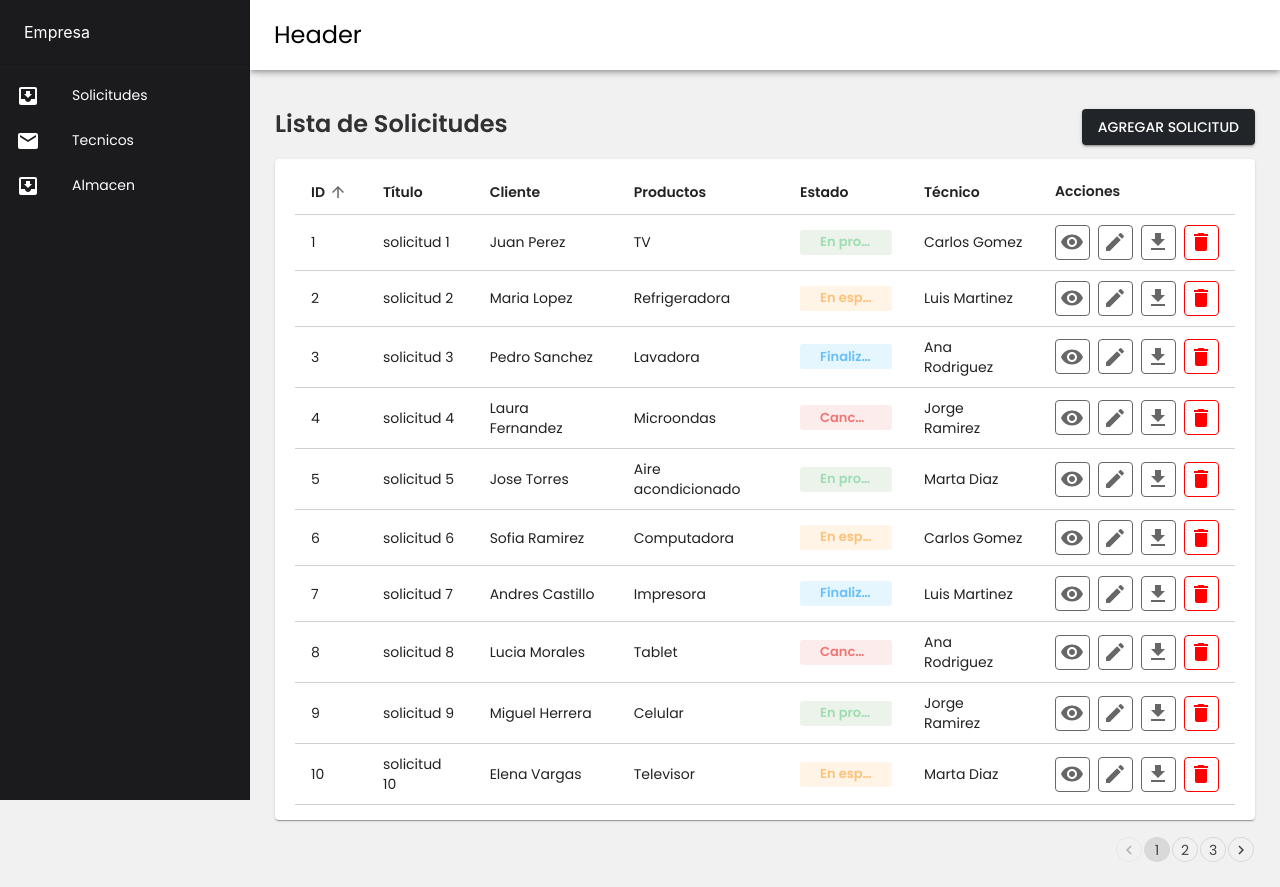
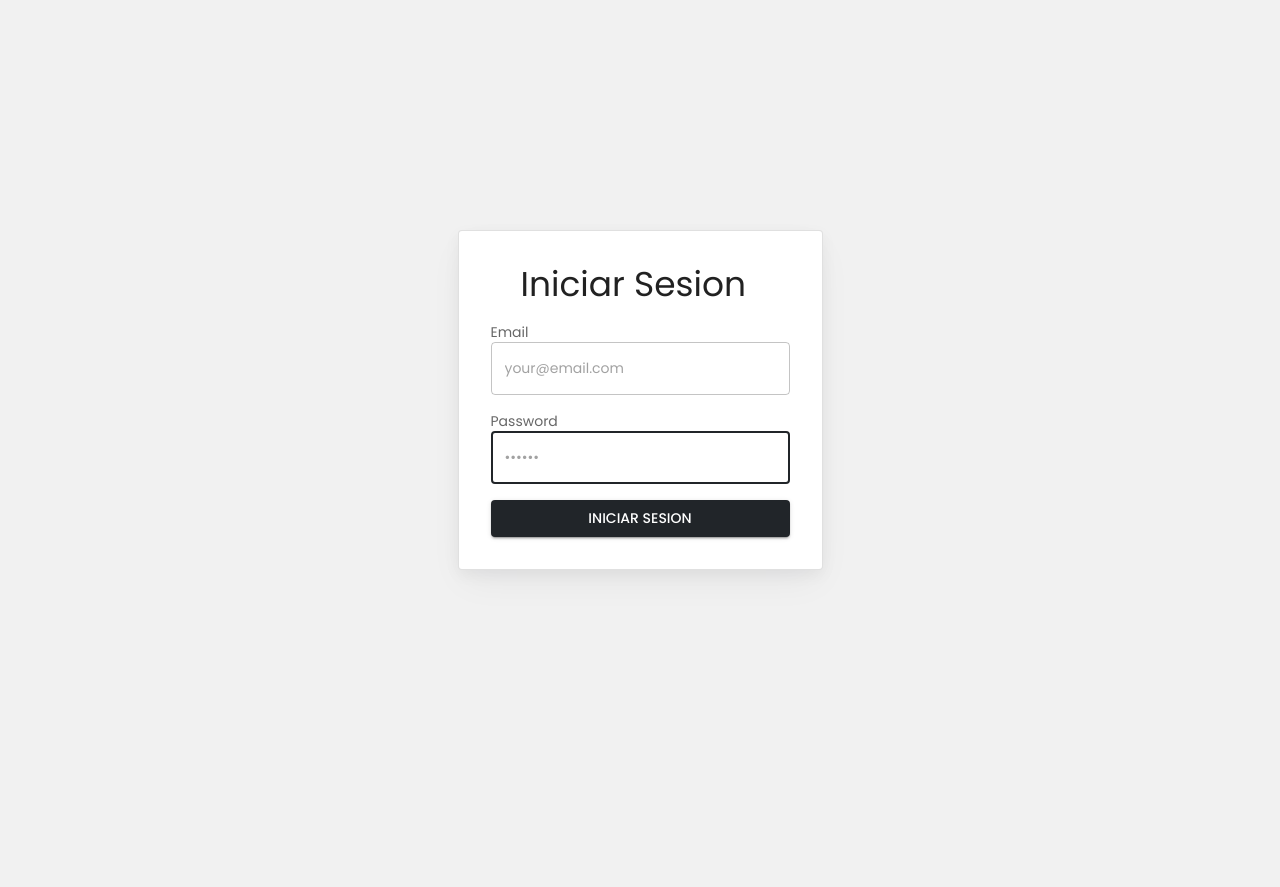
Before and after one commit to Fisi-projects/EPCO-IDEAS-front, a React (Vite) app: page /login in a window 1280 px wide. After the commit the page ends 800 px from the top, so only its background shows below. Built offline with nearby package versions, Linux system fonts and the light colour scheme.

Commit message:
basic router

```diff
--- a/package.json
+++ b/package.json
@@ -16,7 +16,7 @@
     "@mui/material": "^6.4.2",
     "react": "^18.3.1",
     "react-dom": "^18.3.1",
-    "react-router": "^7.1.4"
+    "react-router": "^7.1.5"
   },
   "devDependencies": {
     "@eslint/js": "^9.17.0",
--- a/src/App.jsx
+++ b/src/App.jsx
@@ -4,6 +4,7 @@ import './App.css';
 import ClippedDrawer from './components/Sidebar/Sidebar';
 import {Box} from '@mui/material';
 import RequestsTable from './pages/requests'; // Importar la tabla
+import { Route, Routes } from 'react-router';
 import SignIn from './pages/login';
 
 
@@ -11,12 +12,18 @@ function App() {
   return (
     <>
       <ThemeProvider theme={theme}>
+        <Routes>
+          <Route path='/wasa' element={<h1>wasaaaa</h1>} />
+          <Route path='/login' element={<SignIn />} />
+          <Route path='/' element={
             <Box sx={{ display: 'flex', justifyContent:'center' }}>
             <ClippedDrawer/>
             <Box sx={{ marginTop: '70px', width: '100%'}}>
             <RequestsTable /> {/* Mostrar la tabla */}
             </Box>
             </Box>
+          }/>
+        </Routes>
       </ThemeProvider>
     </>
   );
--- a/src/main.jsx
+++ b/src/main.jsx
@@ -2,10 +2,13 @@ import { StrictMode } from 'react'
 import { createRoot } from 'react-dom/client'
 import './index.css'
 import App from './App.jsx'
-import Modal from './components/modals/versolicitud.jsx' //PRUEBA PARA VER SOLICITUD
+import { BrowserRouter } from 'react-router'
+//import Modal from './components/modals/versolicitud.jsx' //PRUEBA PARA VER SOLICITUD
 
 createRoot(document.getElementById('root')).render(
   <StrictMode>
-    <App/>
+    <BrowserRouter>
+      <App/>
+    </BrowserRouter>
   </StrictMode>,
 )
```
Also changed, not shown: 1 other file (tests, documents, lock files or other folders). Lines whose indentation alone changed are shown as unchanged.
